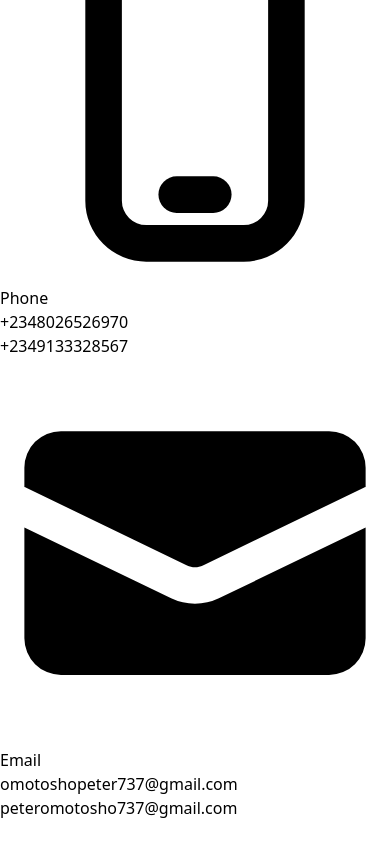
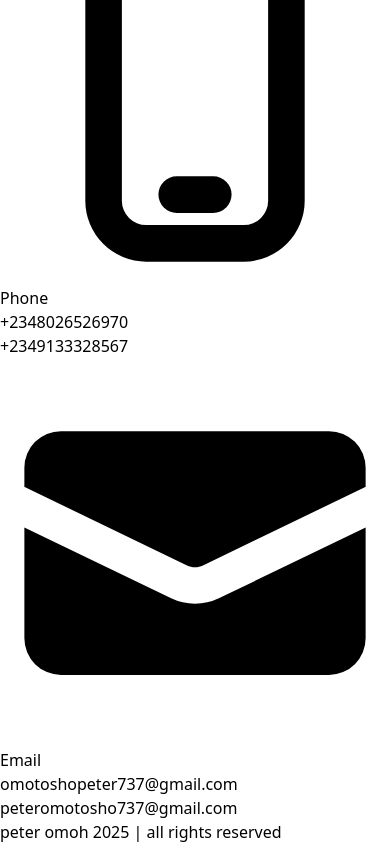
Before and after one commit to Afrimann/myPortfolio, a Next.js app: page / in a window 390 px wide. Shown: the part 8510-9354 px from the top of the page. Before the commit the page ends 9330 px from the top, so only its background shows below. Built offline with nearby package versions, Linux system fonts and the light colour scheme.

Commit message:
quick update

```diff
--- a/app/Components/Footer.tsx
+++ b/app/Components/Footer.tsx
@@ -36,6 +36,13 @@ const Footer = () => {
                         </p>
                     </div>
                 </div>
+                <div className='mx-auto mt-[2rem]'>
+                <div className='opacity-20 mb-[2rem] md:mb-0 text-[18px] text-white capitalize'>
+                    peter omoh 2025 | all rights reserved
+                </div>
+
+            </div>
+
             </div>
         </div>
     )
```
